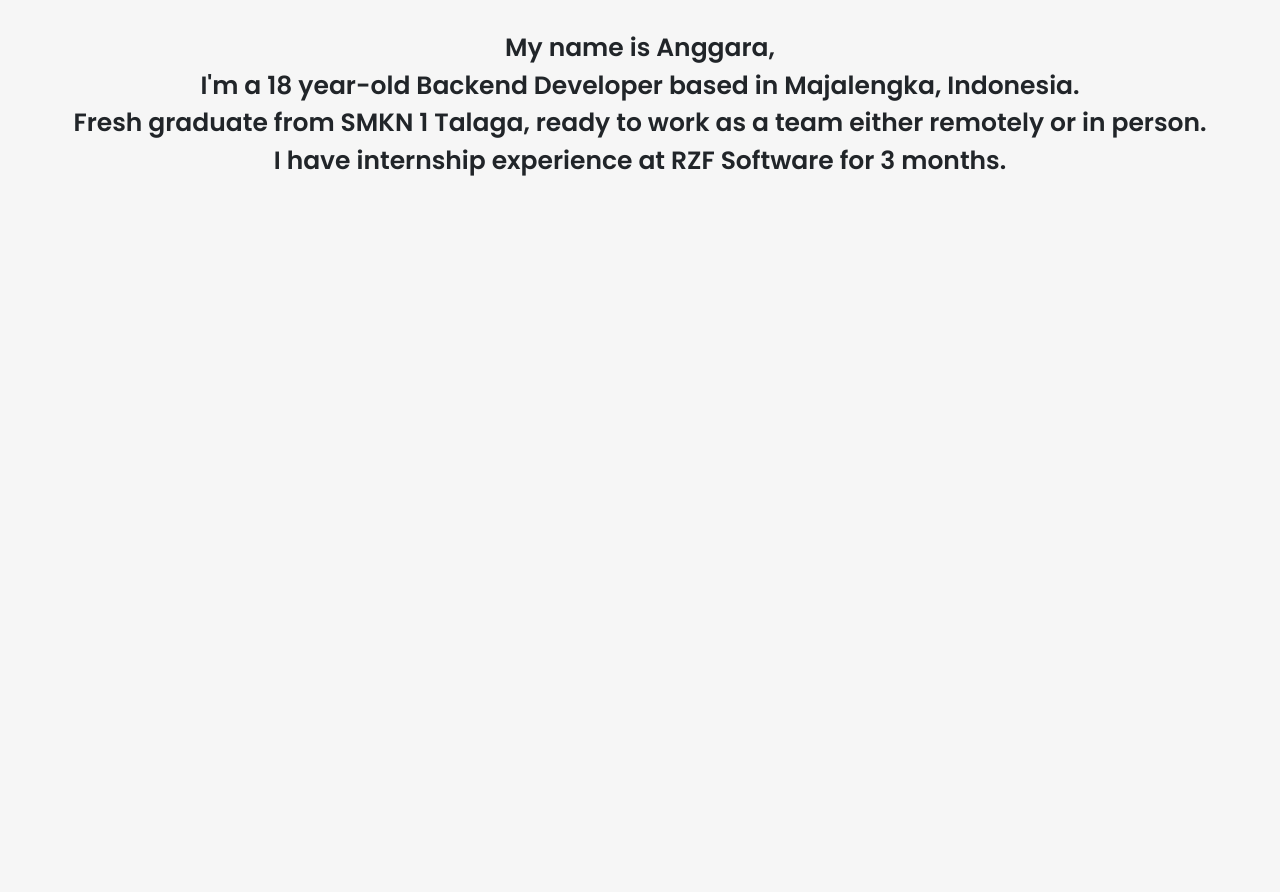
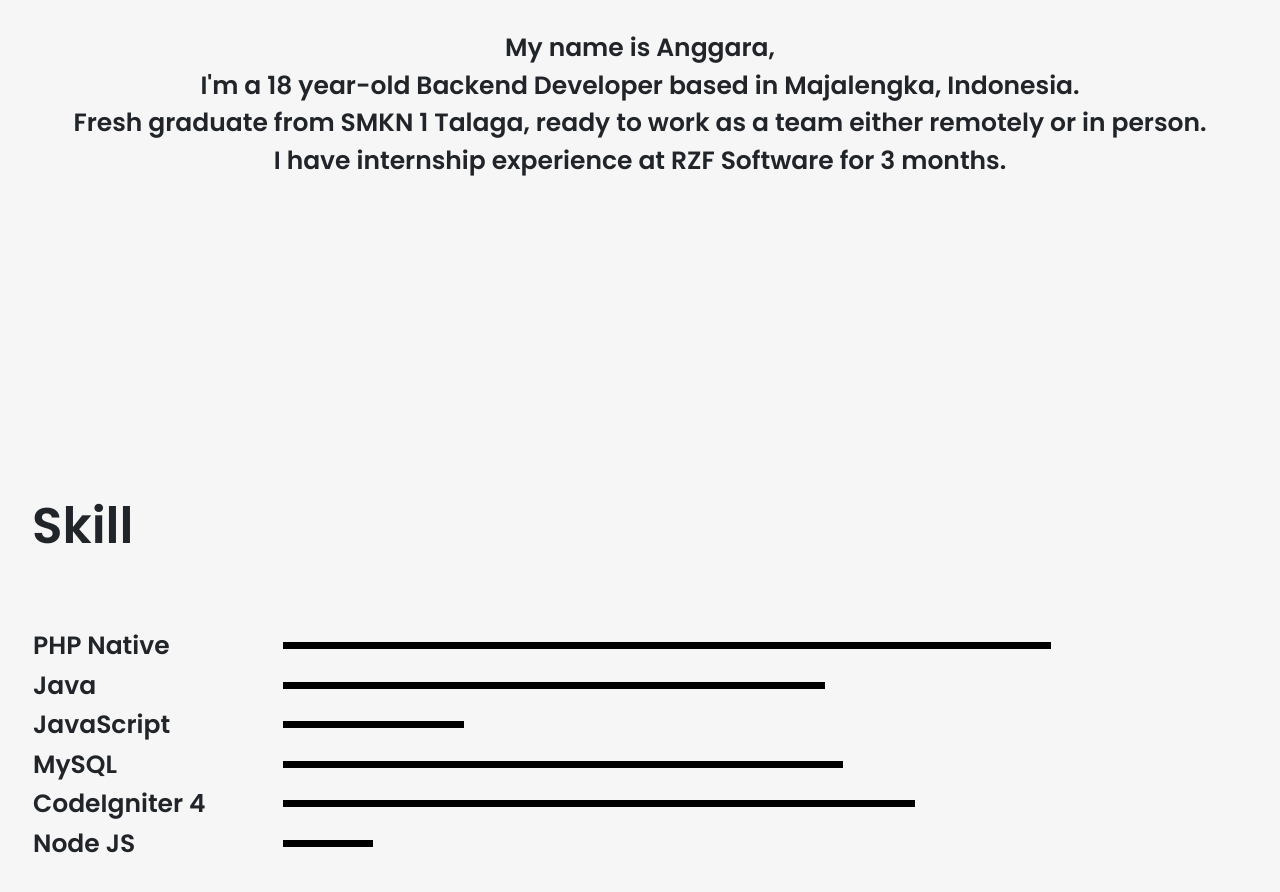
Before and after one commit to Angga-R/Portfolio, a plain HTML site: page index.html in a window 1280 px wide. Shown: the part 2360-3252 px from the top of the page. Before the commit the page ends 2606 px from the top, so only its background shows below. Drawn offline with nearby package versions, Linux system fonts and the light colour scheme.

Commit message:
Membuat bagian skill

```diff
--- a/index.html
+++ b/index.html
@@ -102,6 +102,37 @@
         </table>
     </div>
 
+    <!-- Skill -->
+    <div class="skill">
+        <h1 id="skill"><b>Skill</b></h1>
+        <table>
+            <tr>
+                <td class="lang">PHP Native</td>
+                <td><div class="php"></div></td>
+            </tr>
+            <tr>
+                <td class="lang">Java</td>
+                <td><div class="java"></div></td>
+            </tr>
+            <tr>
+                <td class="lang">JavaScript</td>
+                <td><div class="js"></div></td>
+            </tr>
+            <tr>
+                <td class="lang">MySQL</td>
+                <td><div class="mysql"></div></td>
+            </tr>
+            <tr>
+                <td class="lang">CodeIgniter 4</td>
+                <td><div class="ci"></div></td>
+            </tr>
+            <tr>
+                <td class="lang">Node JS</td>
+                <td><div class="nodejs"></div></td>
+            </tr>
+        </table>
+    </div>
+
 
 
     <!-- Optional JavaScript; choose one of the two! -->
--- a/style.css
+++ b/style.css
@@ -95,7 +95,6 @@ h1 {
   width: 95%;
   margin: auto;
   margin-top: 300px;
-  margin-bottom: 50px;
 }
 
 .about-me table {
@@ -115,3 +114,52 @@ h1 {
   margin-top: 30px;
   font-weight: 600;
 }
+
+/* Skill */
+.skill {
+  width: 95%;
+  margin: auto;
+  margin-top: 300px;
+  margin-bottom: 50px;
+}
+
+.skill table {
+  width: 95%;
+  margin-top: 70px;
+  font-size: 25px;
+  font-weight: 600;
+}
+
+.skill table .php {
+  width: 85%;
+  border-top: 7px solid black;
+}
+
+.skill table .java {
+  width: 60%;
+  border-top: 7px solid black;
+}
+
+.skill table .js {
+  width: 20%;
+  border-top: 7px solid black;
+}
+
+.skill table .mysql {
+  width: 62%;
+  border-top: 7px solid black;
+}
+
+.skill table .ci {
+  width: 70%;
+  border-top: 7px solid black;
+}
+
+.skill table .nodejs {
+  width: 10%;
+  border-top: 7px solid black;
+}
+
+.skill table tr .lang {
+  width: 250px;
+}
```
